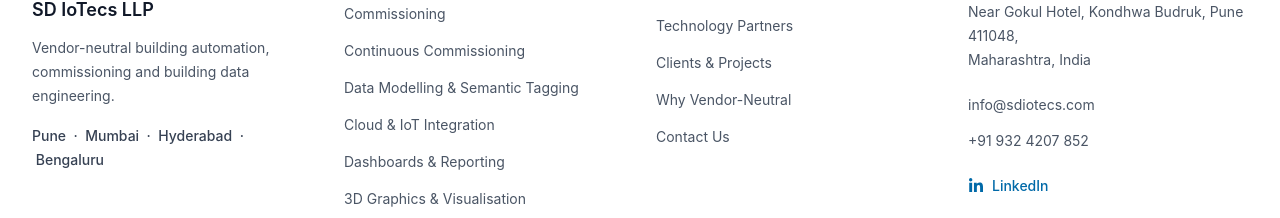
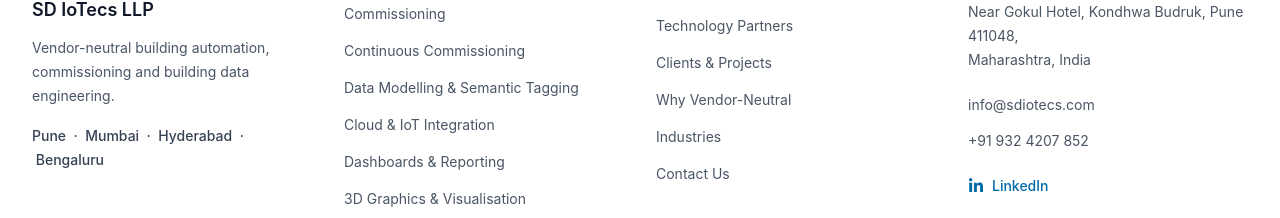
Before and after one commit to Yugabdh/iot-static-website, a Next.js app: page / in a window 1280 px wide. Shown: the part 6425-6643 px from the top of the page. Built offline with nearby package versions, Linux system fonts and the light colour scheme.

Commit message:
Added industries to footer

```diff
--- a/components/footer.js
+++ b/components/footer.js
@@ -39,10 +39,6 @@
         title: "About Us",
         href: "/about-us",
     },
-    // {
-    //     title: "Clients & Projects",
-    //     href: "/clients-projects",
-    // },
     {
         title: "Technology Partners",
         href: "/technology-partners",
@@ -55,10 +51,10 @@
         title: "Why Vendor-Neutral",
         href: "/why-vendor-neutral",
     },
-    // {
-    //     title: "Insights",
-    //     href: "/insights",
-    // },
+    {
+        title: "Industries",
+        href: "/industries",
+    },
     {
         title: "Contact Us",
         href: "/contact-us",
```
